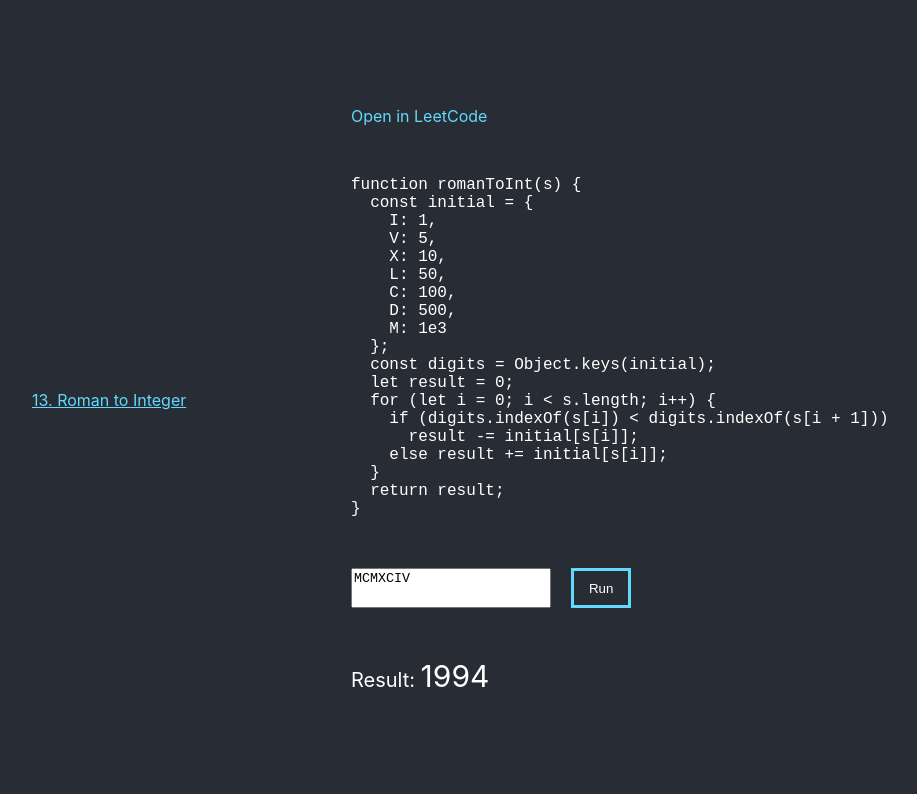
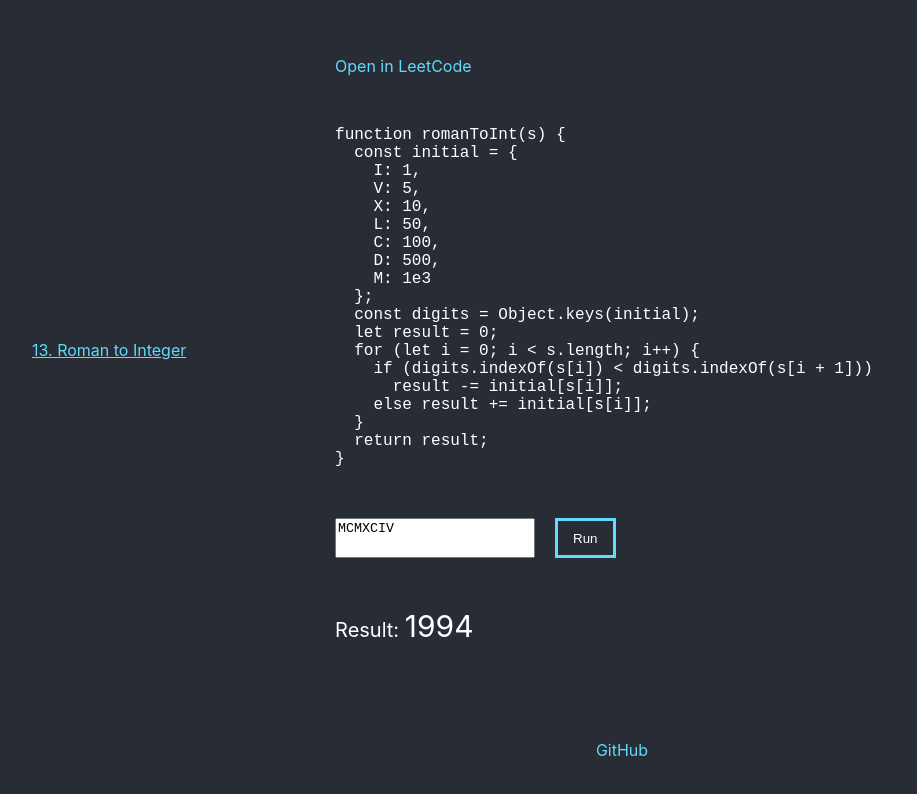
Before and after one commit to leopard-work/leetcode-app, a React (Create React App) app: page / in a window 1280 px wide. Shown: the top 794 px of the page, without its empty margins (18-935 px from the left). Built offline with nearby package versions, Linux system fonts and the light colour scheme.

Commit message:
+ footer

```diff
--- a/src/app.scss
+++ b/src/app.scss
@@ -1,6 +1,13 @@
+.container {
+  min-height: 100vh;
+  display: flex;
+  flex-direction: column;
+  align-items: flex-start;
+  justify-content: center;
+  background-color: #282c34;
+}
+
 .app {
-  background-color: #282c34;
-  min-height: 100vh;
   display: flex;
   flex-direction: column;
   align-items: flex-start;
@@ -8,13 +15,14 @@
   font-size: 16px;
   color: white;
   padding: 50px;
+  min-height: calc(100vh - 100px);
 }
 
 .wrapper {
   display: flex;
   align-items: center;
   width: 100%;
-  min-height: calc(100vh - 100px);
+  height: 100%;
 }
 
 .list {
@@ -95,3 +103,11 @@
     }
   }
 }
+
+footer {
+  height: 100px;
+  display: flex;
+  justify-content: center;
+  align-items: center;
+  width: 100%;
+}
--- a/src/app.tsx
+++ b/src/app.tsx
@@ -74,6 +74,7 @@ function App() {
   }, []);
 
   return (
+    <div className="container">
       <div className="app">
         <div className="wrapper">
           <ul className="list">{data.map((props) => listTpl(props))}</ul>
@@ -114,6 +115,12 @@ function App() {
           </div>
         </div>
       </div>
+      <footer className="footer">
+        <a href="https://github.com/leopard-work" className="list__link">
+          GitHub
+        </a>
+      </footer>
+    </div>
   );
 }
 
```
Lines whose indentation alone changed are shown as unchanged.
